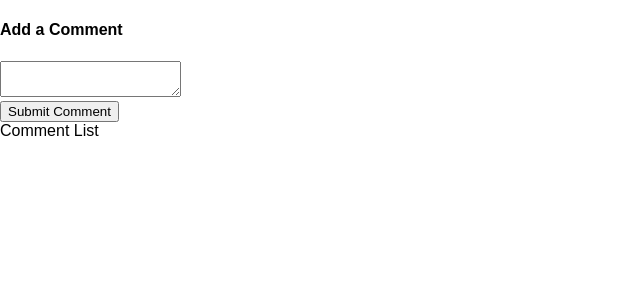
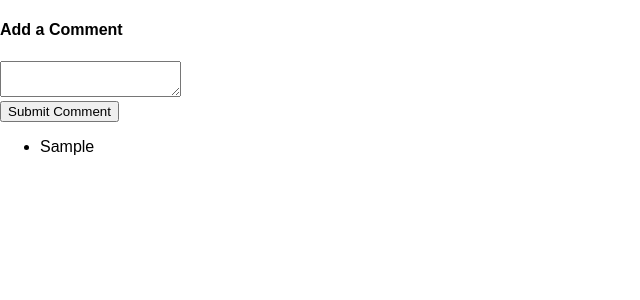
Before and after one commit to bdurb/react-testing, a React (Create React App) app: page / in a window 1280 px wide. Both pictures are taken after typing "Sample" into the empty fields and a click on the button "Submit Comment". Shown: the top 300 px of the page, without its empty margins (0-640 px from the left). Built offline with nearby package versions, Linux system fonts and the light colour scheme.

Commit message:
set up comment list to render comments

```diff
--- a/src/components/CommentList.js
+++ b/src/components/CommentList.js
@@ -1,9 +1,27 @@
-import React from 'react';
+import React, { Component } from 'react';
+import { connect } from 'react-redux';
 
-export default () => {
-  return(
-  <div>
-    Comment List
-  </div>
-  )
+class CommentList extends Component {
+
+  renderComments() {
+    return this.props.comments.map(comment => {
+      return <li key={comment}>{comment}</li>
+    })
+  }
+
+  render() {
+    return (
+      <div>
+        <ul>
+          {this.renderComments()}
+        </ul>
+      </div>
+    );
+  }
 }
+
+const mapStateToProps = (state) => {
+  return { comments: state.comments };
+}
+
+export default connect(mapStateToProps)(CommentList);
```
